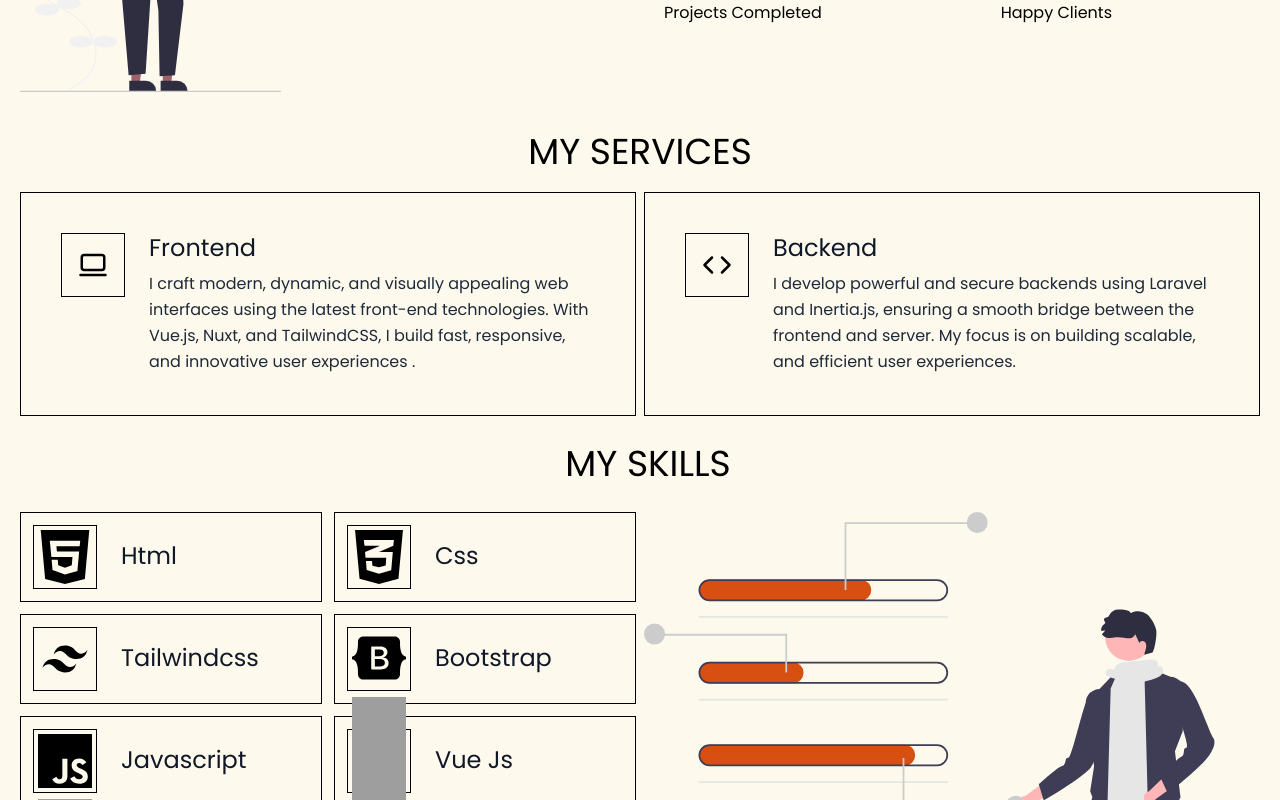
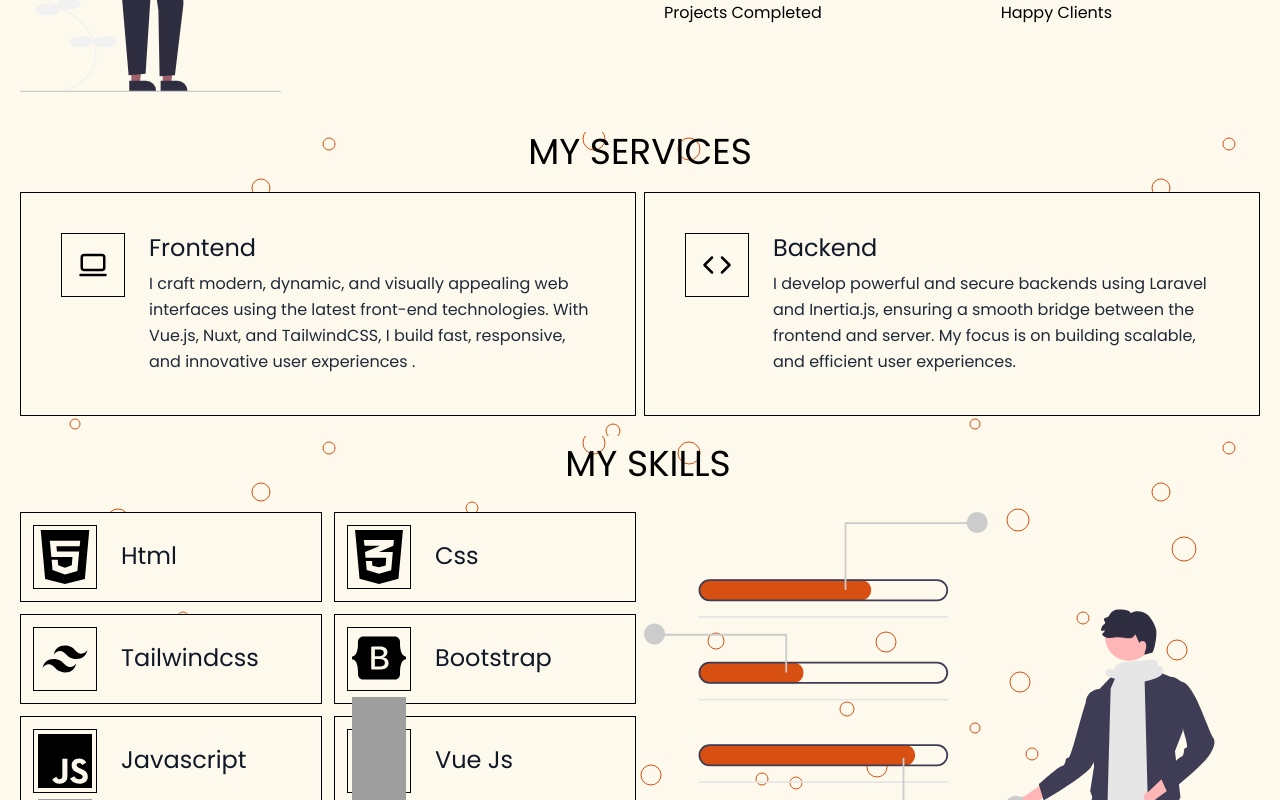
Before and after one commit to MOHAMEDMESKINE1/my-portfolio, a Vue app: page / in a window 1280 px wide. Shown: the part 940-1740 px from the top of the page. Built offline with nearby package versions, Linux system fonts and the light colour scheme; grey boxes are pictures that could not be loaded.

Commit message:
added animation usinf vuebits

```diff
--- a/src/assets/base.css
+++ b/src/assets/base.css
@@ -20,3 +20,7 @@
   font-weight: 400;
   font-style: normal;
 }
+
+#services ,#skills {
+  background: url("../assets/svgs/background-svg.svg");
+}
--- a/src/components/Projects.vue
+++ b/src/components/Projects.vue
@@ -3,7 +3,9 @@ import Button from './ui/Button.vue'
 </script>
 
 <template>
-  <div class="bg-white p-5" id="projects">
+  <div class="">
+  </div>
+  <div class="  bg-white p-5" id="projects">
     <h1 class="text-center uppercase text-3xl md:text-4xl py-5">latest projects</h1>
 
     <div class="grid md:grid-cols-2 gap-y-2 md:gap-2 md:my-22">
@@ -110,3 +112,6 @@ import Button from './ui/Button.vue'
     </div>
   </div>
 </template>
+<style>
+
+</style>
```
Also changed, not shown: src/assets/svgs/background-svg.svg (added).
